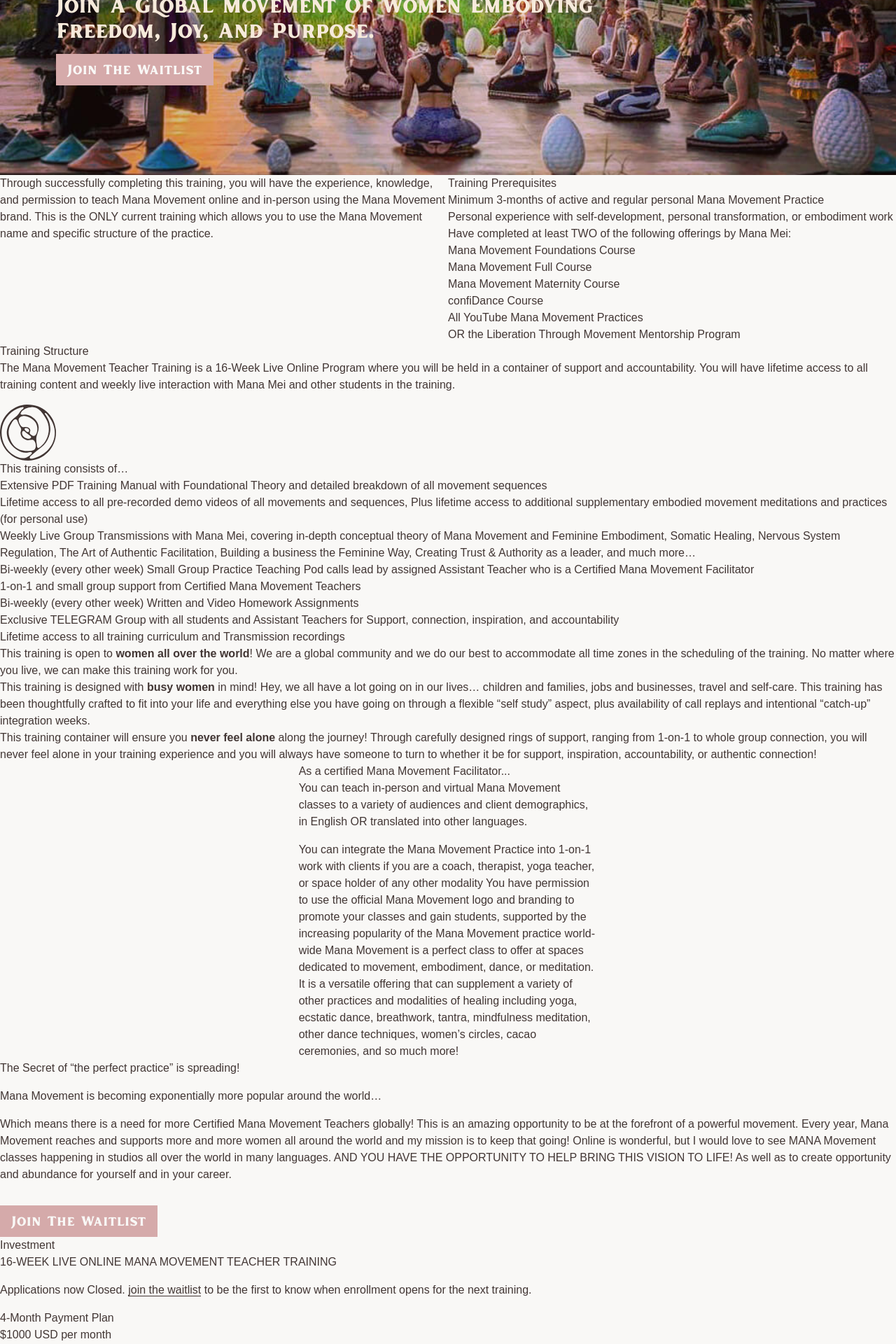
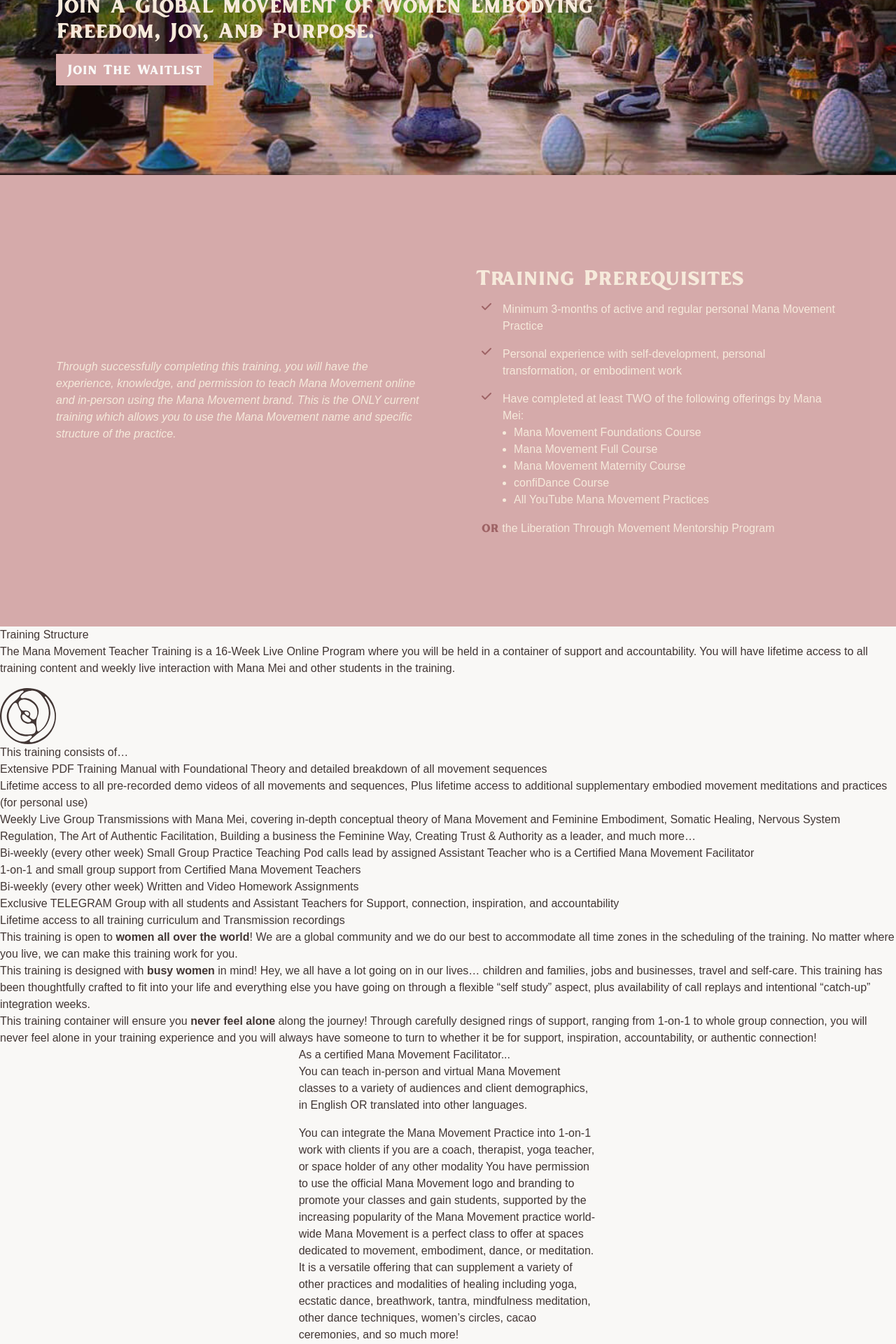
Before and after one commit to brittwoodard/mana-movement, a Jekyll site: the page built from ttc.html, in a window 1280 px wide. Shown: the part 1999-3919 px from the top of the page at 70% size. Built offline with Jekyll 4.4.1, drawn with Linux system fonts in a browser that asks for light colours; nearby versions of some CDN libraries; some web fonts are replaced.

Commit message:
prereque styling

```diff
--- a/assets/css/style.css
+++ b/assets/css/style.css
@@ -1031,6 +1031,9 @@
 .h-\[100vh\] {
   height: 100vh;
 }
+.h-4 {
+  height: 1rem;
+}
 .max-h-\[80vh\] {
   max-height: 80vh;
 }
@@ -1086,6 +1089,9 @@
 .cursor-pointer {
   cursor: pointer;
 }
+.list-disc {
+  list-style-type: disc;
+}
 .break-inside-avoid {
   -moz-column-break-inside: avoid;
        break-inside: avoid;
@@ -1134,6 +1140,9 @@
 }
 .gap-4 {
   gap: 1rem;
+}
+.gap-8 {
+  gap: 2rem;
 }
 .overflow-y-auto {
   overflow-y: auto;
--- a/ttc.html
+++ b/ttc.html
@@ -25,6 +25,23 @@
 banner-1:
   heading: Join a global movement of women embodying freedom, joy, and purpose.
   background_image: /uploads/images/manamovement-25.JPG
+prerequisites:
+  heading: Training Prerequisites
+  included_item_html:
+   - Minimum 3-months of active and regular personal Mana Movement Practice
+   - Personal experience with self-development, personal transformation, or embodiment work
+   - Have completed at least TWO of the following offerings by Mana Mei:</li>
+            <ul class="list-disc ml-4">
+                <li>Mana Movement Foundations Course</li>
+                <li>Mana Movement Full Course</li>
+                <li>Mana Movement Maternity Course</li>
+                <li>confiDance Course</li>
+                <li>All YouTube Mana Movement Practices</li>
+            </ul>
+  option_2_html: |
+    <span class="font-serif text-feature">OR</span> the Liberation Through Movement Mentorship Program
+  description_html: |
+    <p>Through successfully completing this training, you will have the experience, knowledge, and permission to teach Mana Movement online and in-person using the Mana Movement brand. This is the ONLY current training which allows you to use the Mana Movement name and specific structure of the practice.</p>
 seo:
   hide-from-google: true
 ---
@@ -86,30 +103,29 @@
 
 
 <!-- Prerequisites -->
-<section class="grid grid-cols-2">
+<section class="grid grid-cols-2 gap-8 lg:gap-20 section-padding bg-main text-light">
 
     <!-- Left Column -->
-    <div>
-        <p>Through successfully completing this training, you will have the experience, knowledge, and permission to teach Mana Movement online and in-person using the Mana Movement brand. This is the ONLY current training which allows you to use the Mana Movement name and specific structure of the practice.</p>
+    <div class="flex items-center justify-center">
+        <div class="italic">
+        {{ page.prerequisites.description_html }}
+        </div>
     </div>
 
     <!-- Right Column -->
     <div>
-        <h2>Training Prerequisites</h2>
-        <ul>
-            <li>Minimum 3-months of active and regular personal Mana Movement Practice</li>
-            <li>Personal experience with self-development, personal transformation, or embodiment work</li>
-            <li>Have completed at least TWO of the following offerings by Mana Mei:</li>
-            <ul>
-                <li>Mana Movement Foundations Course</li>
-                <li>Mana Movement Full Course</li>
-                <li>Mana Movement Maternity Course</li>
-                <li>confiDance Course</li>
-                <li>All YouTube Mana Movement Practices</li>
-            </ul>
-            </ul>
-        </ul>
-        <p>OR the Liberation Through Movement Mentorship Program</p>
+        <h2 class="heading-md mb-4">{{ page.prerequisites.heading }}</h2>
+
+        {% for item in page.prerequisites.included_item_html %}
+        <div class="flex gap-4 mb-4 last:mb-0 ml-2">
+            <i class="fa-solid fa-check text-feature"></i>
+            <div>{{ item }}</div>
+        </div>
+        {% endfor %}
+
+        <div class="ml-2">
+            {{ page.prerequisites.option_2_html }}
+        </div>
     </div>
 </section>
 
```
